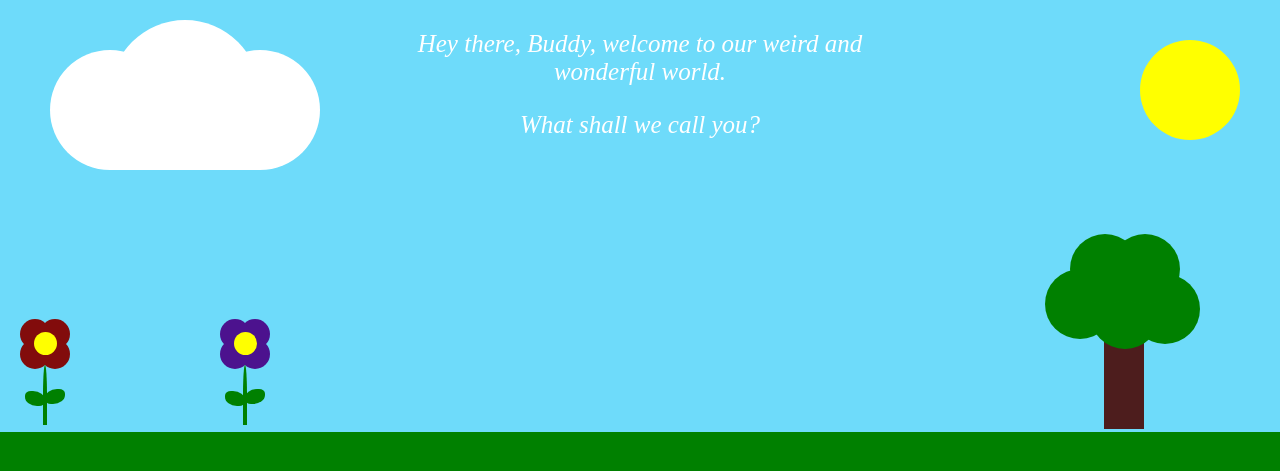
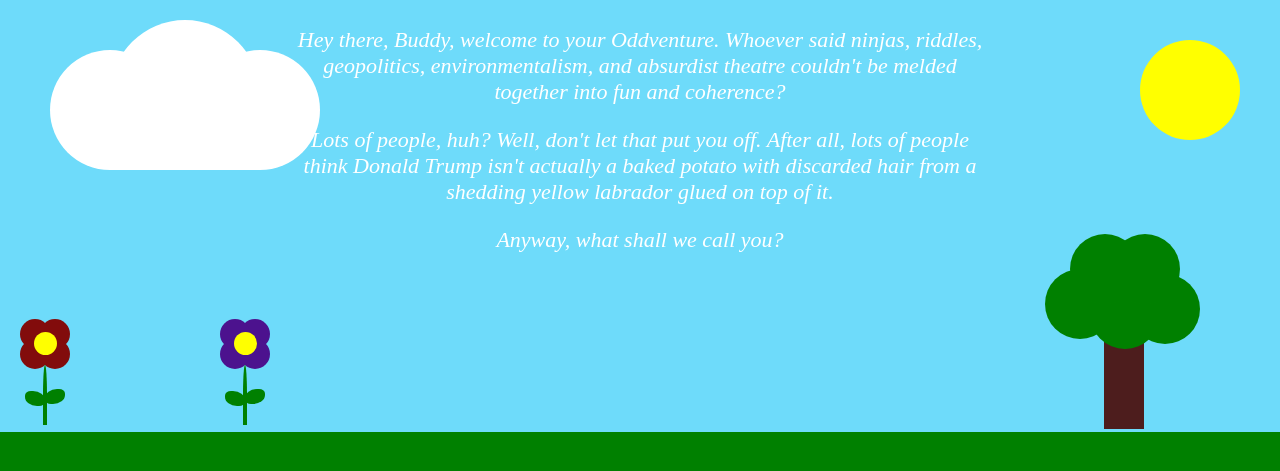
Before and after one commit to jo-porter/oddventure-web-game, a Python web app: template templates/greeting.html in a window 1280 px wide. Shown: the top 471 px of the page. Run offline with Jinja, Linux system fonts and the light colour scheme; the template is opened without the code that fills it, so the values that code supplies are empty.

Commit message:
Minor content updates to greeting, wait and wakeroom, and fixed inconsistent div class in war.

```diff
--- a/templates/greeting.html
+++ b/templates/greeting.html
@@ -20,12 +20,13 @@
 
 		padding: 5px;
 		text-align: center;
-		width: 500px;
+		width: 700px;
 		text-align: center;
 		margin-left: auto;
 		margin-right: auto;
 		color: white;
 		height: 90%;
+		font-size: 22px;
 
 	}
 
@@ -309,8 +310,11 @@
 		</div>
 
 		<div id="description">
-			<p>Hey there, Buddy, welcome to our weird and wonderful world.</p>
-			<p>What shall we call you?</p>
+			<p>Hey there, Buddy, welcome to your Oddventure. Whoever said ninjas, riddles, geopolitics, environmentalism, and absurdist theatre couldn't be melded together into fun and coherence?</p>
+
+			<p>Lots of people, huh? Well, don't let that put you off. After all, lots of people think Donald Trump isn't actually a baked potato with discarded hair from a shedding yellow labrador glued on top of it.</p>
+
+			<p>Anyway, what shall we call you?</p>
 		</div>
 
 
--- a/templates/wait.html
+++ b/templates/wait.html
@@ -1,7 +1,7 @@
 <div class="description">
 	<p>	And so you wait. You wait for a reality destined never to become. For a
 		truth that will never be. You wait for an eternity, knowing the futility
-		of your endeavour, but comforted by the fact that you do recognise the
+		of your endeavour, but comforted by the fact that you recognise the
 		futility, whilst those around you continue their lives in the absurd
 		certainty that they have meaning and purpose. You wait.</p>
 
--- a/templates/wake_room.html
+++ b/templates/wake_room.html
@@ -213,7 +213,7 @@
 			<div class="bar-horz" id="horz4"></div>
 		</div> -->
 
-		<div id="description">
+		<div class="description">
 		<p>Great to meet you $name</p>
 
 
--- a/templates/war.html
+++ b/templates/war.html
@@ -32,7 +32,7 @@
 
 <div class="content">
 
-	<div class="question">
+	<div class="description">
 
 		<p>Armed with an ill-founded sense of legitimacy and fake intelligence about WMD's,
 			on what date in March 2003 did US, UK, Australian and Polish forces instigate an
```
